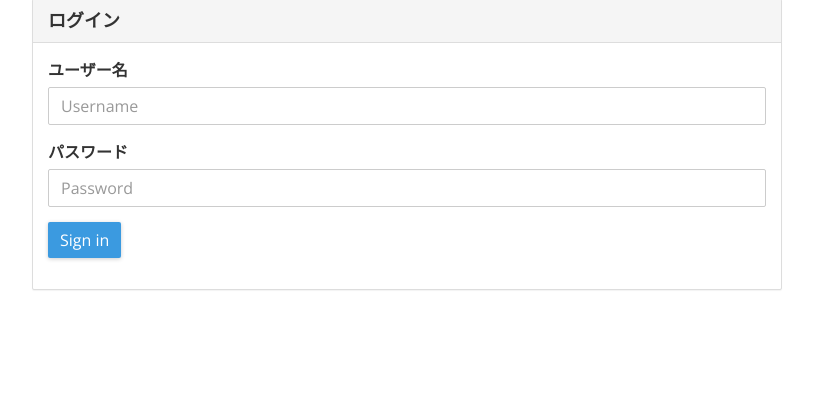
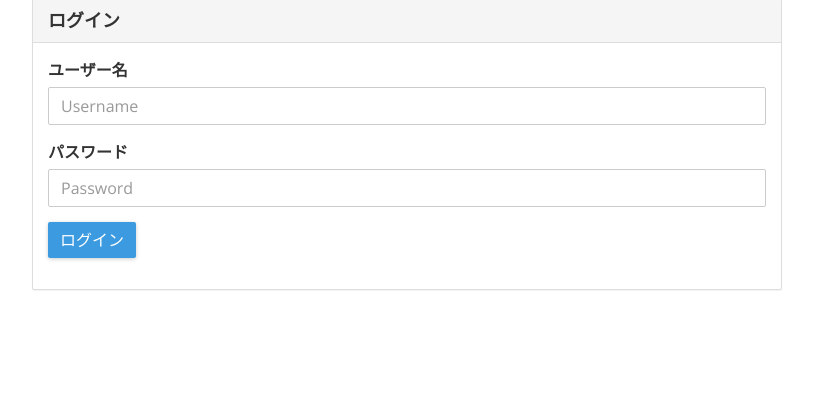
Before and after one commit to N4NU/mn-darts, a Flask app: page /login in a window 1280 px wide. Shown: the part 106-518 px from the top of the page, without its empty margins (248-1061 px from the left). Run offline with Flask 2, Linux system fonts and the light colour scheme; some libraries are stand-ins or nearby versions.

Commit message:
微修正

```diff
--- a/darts/templates/login.html
+++ b/darts/templates/login.html
@@ -30,7 +30,7 @@
             <label for="InputPassword">パスワード</label>
             <input type="password" name="password" class="form-control" id="InputPassword" placeholder="Password" maxlength="55">
           </div>
-          <button type="submit" class="btn btn-primary">Sign in</button>
+          <button type="submit" class="btn btn-primary">ログイン</button>
           </form>
         </div>
       </div>
```
